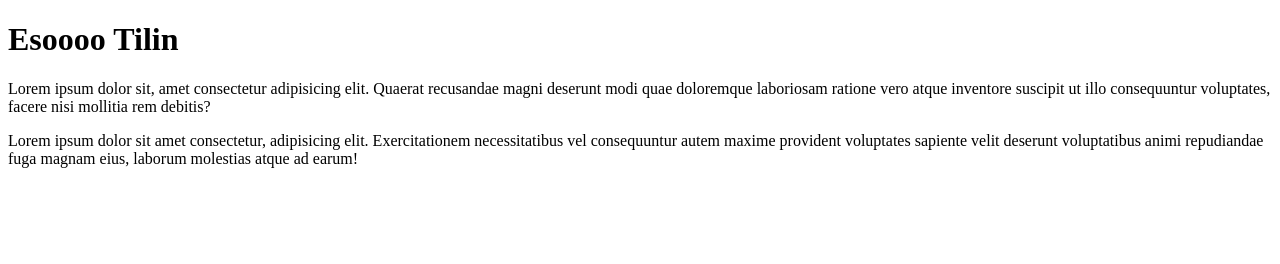
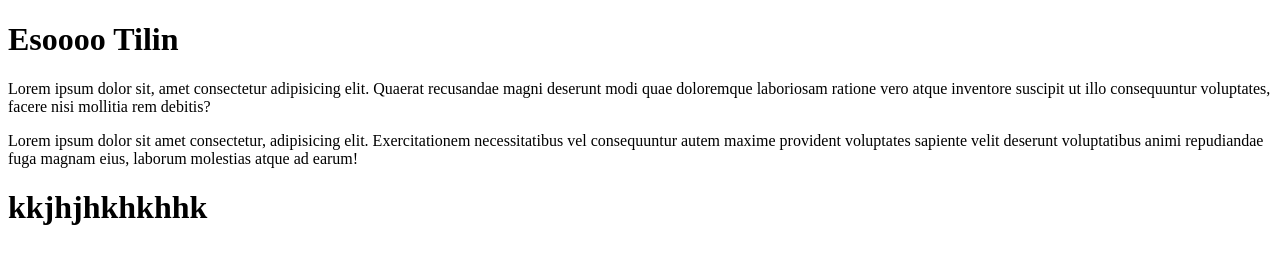
Before and after one commit to natyacvedo/practicaGit, a plain HTML site: page index.html in a window 1280 px wide. Drawn offline with Linux system fonts and the light colour scheme.

Commit message:
nuevo titulo

```diff
--- a/index.html
+++ b/index.html
@@ -20,5 +20,8 @@
       velit deserunt voluptatibus animi repudiandae fuga magnam eius, laborum
       molestias atque ad earum!
     </p>
+
+    <h1>kkjhjhkhkhhk</h1>
   </body>
+
 </html>
```
